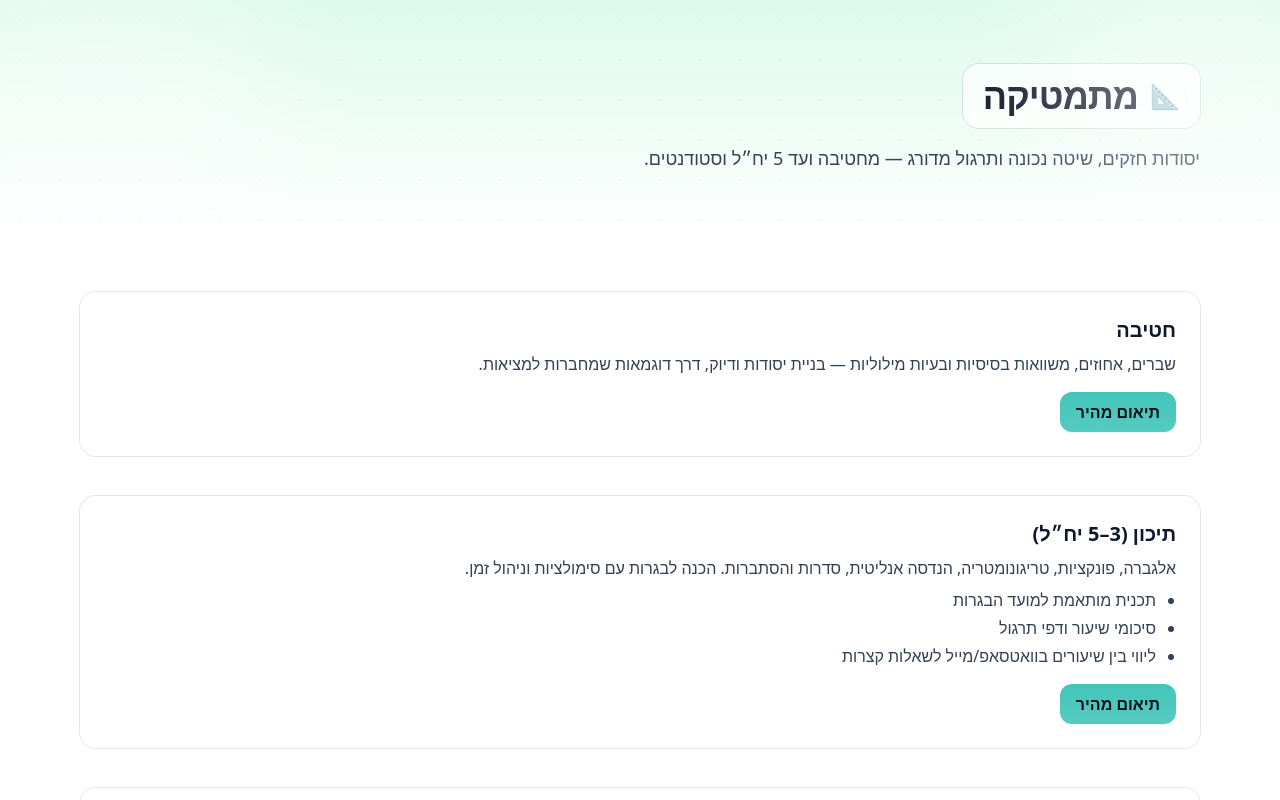
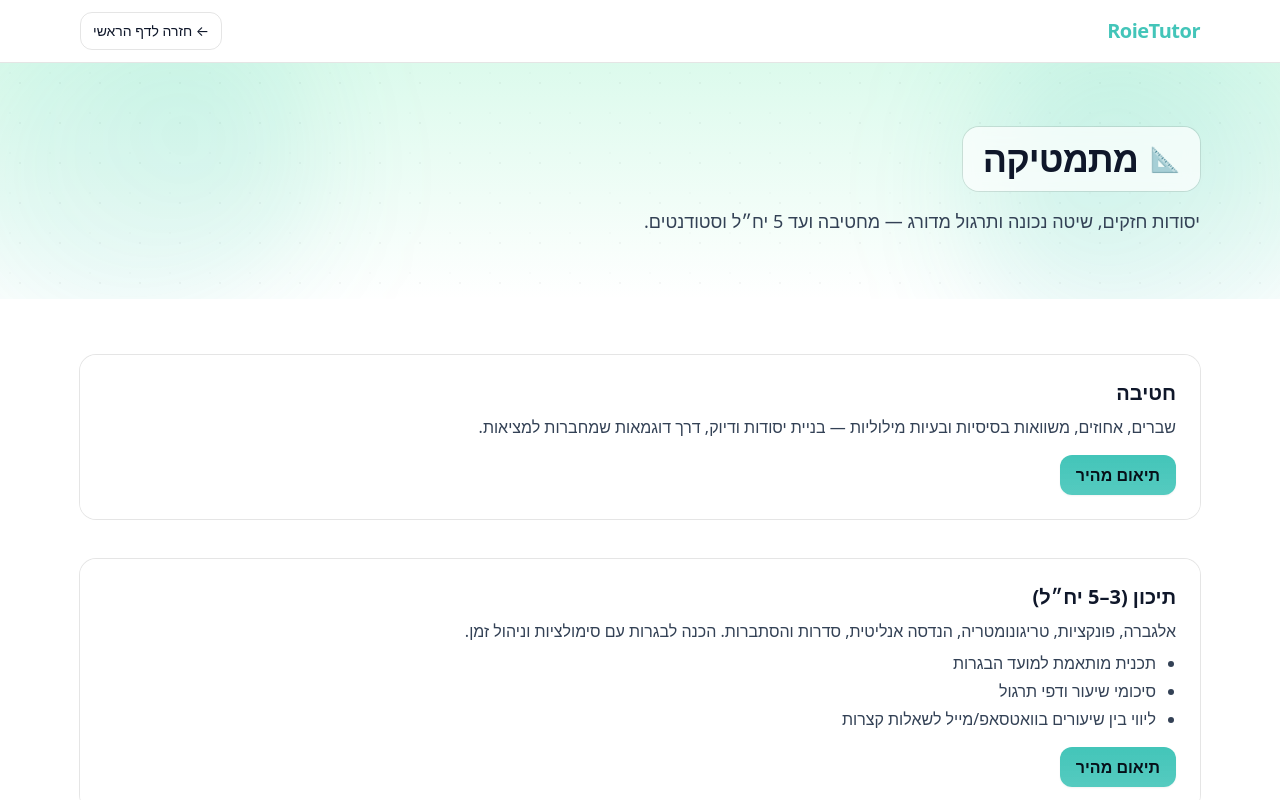
Before and after one commit to roadam11/RoieTutor, a Next.js app: page /subjects/math in a window 1280 px wide. Shown: the top 800 px of the page. Built offline with nearby package versions, Linux system fonts and the light colour scheme.

Commit message:
Update SubjectLayout.js

```diff
--- a/components/SubjectLayout.js
+++ b/components/SubjectLayout.js
@@ -1,24 +1,52 @@
-export default function SubjectLayout({ title, subtitle, icon, gradient = 'from-slate-200/40 to-slate-100/0', children }) {
+export default function SubjectLayout({
+  title,
+  subtitle,
+  icon,
+  gradient = 'from-slate-200/40 to-slate-100/0',
+  accent = '#14b8a6', // צבע דגש (טורקיז ברירת מחדל)
+  children
+}) {
   return (
     <div className="min-h-screen bg-white dark:bg-ink text-slate-900 dark:text-slate-100">
-      {/* Hero מעוצב */}
+      {/* Top bar */}
+      <header className="sticky top-0 z-40 backdrop-blur bg-white/80 dark:bg-ink/70 border-b border-black/10 dark:border-white/10">
+        <div className="max-w-6xl mx-auto px-4 py-3 flex items-center justify-between">
+          <a href="/#home" className="text-tealBrand font-extrabold text-xl tracking-tight">RoieTutor</a>
+          <a href="/#services" className="text-sm rounded-xl border border-black/10 dark:border-white/15 px-3 py-2 hover:border-tealBrand hover:text-tealBrand">
+            ← חזרה לדף הראשי
+          </a>
+        </div>
+      </header>
+
+      {/* HERO */}
       <section className={`relative overflow-hidden bg-gradient-to-b ${gradient}`}>
-        {/* רקע דקורטיבי עדין */}
+        {/* Pattern */}
         <div className="pointer-events-none absolute inset-0 opacity-60 dark:opacity-30"
-             style={{
-               backgroundImage:
-                 'radial-gradient(20px 20px at 20px 20px, rgba(0,0,0,0.06) 1px, transparent 1px), radial-gradient(20px 20px at 10px 10px, rgba(0,0,0,0.03) 1px, transparent 1px)',
-               backgroundSize: '40px 40px'
-             }} />
-        <div className="max-w-6xl mx-auto px-4 py-16 relative">
+          style={{
+            backgroundImage:
+              'radial-gradient(20px 20px at 20px 20px, rgba(0,0,0,0.06) 1px, transparent 1px), radial-gradient(20px 20px at 10px 10px, rgba(0,0,0,0.03) 1px, transparent 1px)',
+            backgroundSize: '40px 40px'
+          }} />
+
+        {/* Accent blobs */}
+        <svg className="pointer-events-none absolute -right-24 -top-24 w-[28rem] blur-3xl" viewBox="0 0 200 200" aria-hidden>
+          <defs><linearGradient id="g1" x1="0" y1="0" x2="1" y2="1"><stop stopColor={accent} stopOpacity="0.18"/><stop offset="1" stopColor={accent} stopOpacity="0.05"/></linearGradient></defs>
+          <path fill="url(#g1)" d="M43,-62.7C55.2,-51.9,63.8,-37.7,70.7,-21.6C77.6,-5.4,82.7,12.5,78.1,28.7C73.5,44.8,59.1,59.1,43.1,67.8C27.1,76.5,9.6,79.5,-6.6,79C-22.7,78.6,-37.5,74.6,-49.2,65.9C-61,57.2,-69.8,43.7,-74.8,28.7C-79.8,13.6,-81.2,-2.9,-77.4,-18.6C-73.6,-34.3,-64.6,-49.1,-51.5,-60.1C-38.4,-71.2,-21.2,-78.5,-3.6,-74.3C14,-70.2,28,-54.7,43,-62.7Z" transform="translate(100 100)" />
+        </svg>
+        <svg className="pointer-events-none absolute -left-28 -bottom-28 w-[30rem] blur-3xl" viewBox="0 0 200 200" aria-hidden>
+          <defs><linearGradient id="g2" x1="1" y1="0" x2="0" y2="1"><stop stopColor={accent} stopOpacity="0.14"/><stop offset="1" stopColor={accent} stopOpacity="0.04"/></linearGradient></defs>
+          <path fill="url(#g2)" d="M46.4,-72.1C58.5,-63.7,64.2,-46,69.7,-29.4C75.3,-12.8,80.6,2.6,76.8,15.8C73.1,29,60.3,39.9,47.5,50C34.7,60.2,21.8,69.6,6.3,74.1C-9.2,78.5,-27.4,78,-42.3,70.7C-57.2,63.3,-68.7,49.1,-73.4,33.1C-78.2,17,-76.2,-0.7,-69.9,-14.8C-63.5,-28.9,-52.7,-39.3,-40.8,-48.6C-29,-57.9,-16.1,-66.1,0.1,-66.3C16.3,-66.5,32.6,-58.8,46.4,-72.1Z" transform="translate(100 100)" />
+        </svg>
+
+        {/* Content */}
+        <div className="relative max-w-6xl mx-auto px-4 py-16">
           <div className="inline-flex items-center gap-3 rounded-2xl backdrop-blur bg-white/70 dark:bg-white/10 ring-1 ring-black/10 dark:ring-white/10 px-5 py-3 animate-rise">
             <span className="text-2xl" aria-hidden>{icon}</span>
             <h1 className="text-3xl sm:text-4xl font-extrabold tracking-tight">{title}</h1>
           </div>
           {subtitle && <p className="mt-4 text-lg text-slate-700 dark:text-slate-300 max-w-3xl animate-fade">{subtitle}</p>}
         </div>
-        <div className="pointer-events-none absolute -right-20 -top-24 w-80 h-80 rounded-full bg-white/40 dark:bg-white/5 blur-3xl" />
-        <div className="pointer-events-none absolute -left-24 -bottom-24 w-96 h-96 rounded-full bg-white/40 dark:bg-white/5 blur-3xl" />
+
         <style jsx>{`
           @keyframes rise { 0% { transform: translateY(12px); opacity: 0 } 100% { transform: translateY(0); opacity: 1 } }
           @keyframes fade { 0% { opacity: 0 } 100% { opacity: 1 } }
@@ -27,7 +55,7 @@ export default function SubjectLayout({ title, subtitle, icon, gradient = 'from-
         `}</style>
       </section>
 
-      {/* תוכן הדף */}
+      {/* Body */}
       <main className="max-w-6xl mx-auto px-4 py-14">
         {children}
       </main>
```
